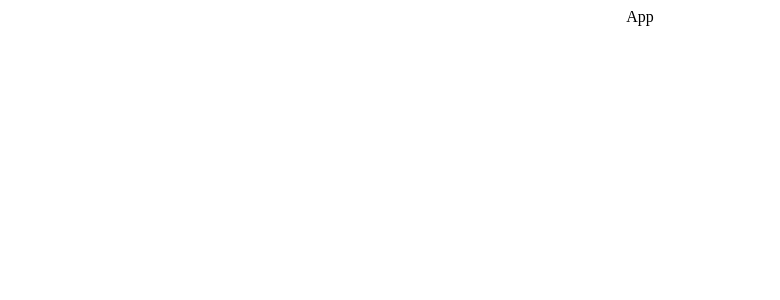
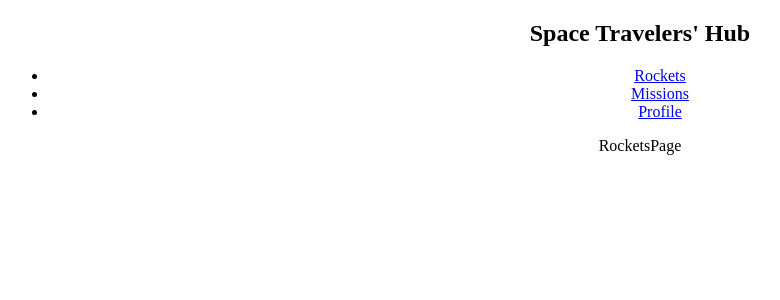
Before and after one commit to kaitcham/travelers, a React (Create React App) app: page / in a window 1280 px wide. Shown: the top 300 px of the page, without its empty margins (0-780 px from the left). Built offline with nearby package versions, Linux system fonts and the light colour scheme.

Commit message:
Add pages,components and routes

```diff
--- a/src/App.js
+++ b/src/App.js
@@ -1,7 +1,23 @@
 import './App.css';
+import { Routes, Route } from 'react-router-dom';
+import Navbar from './components/Navbar';
+import RocketsPage from './pages/RocketsPage';
+import MissionsPage from './pages/MissionsPage';
+import ProfilePage from './pages/ProfilePage';
+import ErrorPage from './pages/ErrorPage';
 
 function App() {
-  return <div className="App">App</div>;
+  return (
+    <div className="App">
+      <Navbar />
+      <Routes>
+        <Route path="/" element={<RocketsPage />} />
+        <Route path="/missions" element={<MissionsPage />} />
+        <Route path="/profile" element={<ProfilePage />} />
+        <Route path="*" element={<ErrorPage />} />
+      </Routes>
+    </div>
+  );
 }
 
 export default App;
--- /dev/null
+++ b/src/components/Navbar.js
@@ -0,0 +1,40 @@
+import React from 'react';
+import { NavLink } from 'react-router-dom';
+
+const Navbar = () => {
+  const links = [
+    {
+      id: 1,
+      path: '/',
+      text: 'Rockets',
+    },
+    {
+      id: 2,
+      path: '/missions',
+      text: 'Missions',
+    },
+    {
+      id: 3,
+      path: '/profile',
+      text: 'Profile',
+    },
+  ];
+  return (
+    <header>
+      <nav>
+        <h1>Space Travelers&apos; Hub</h1>
+        <ul className="navbar">
+          {links.map((link) => (
+            <li key={link.id}>
+              <NavLink to={link.path} exact="true">
+                {link.text}
+              </NavLink>
+            </li>
+          ))}
+        </ul>
+      </nav>
+    </header>
+  );
+};
+
+export default Navbar;
--- a/src/index.js
+++ b/src/index.js
@@ -1,10 +1,13 @@
 import React from 'react';
 import ReactDOM from 'react-dom/client';
+import { BrowserRouter as Router } from 'react-router-dom';
 import App from './App';
 
 const root = ReactDOM.createRoot(document.getElementById('root'));
 root.render(
   <React.StrictMode>
-    <App />
+    <Router>
+      <App />
+    </Router>
   </React.StrictMode>,
 );
--- /dev/null
+++ b/src/pages/ErrorPage.js
@@ -0,0 +1,5 @@
+import React from 'react';
+
+const ErrorPage = () => <div>ErrorPage</div>;
+
+export default ErrorPage;
--- /dev/null
+++ b/src/pages/MissionsPage.js
@@ -0,0 +1,5 @@
+import React from 'react';
+
+const MissionsPage = () => <div>MissionsPage</div>;
+
+export default MissionsPage;
--- /dev/null
+++ b/src/pages/ProfilePage.js
@@ -0,0 +1,5 @@
+import React from 'react';
+
+const ProfilePage = () => <div>ProfilePage</div>;
+
+export default ProfilePage;
--- /dev/null
+++ b/src/pages/RocketsPage.js
@@ -0,0 +1,5 @@
+import React from 'react';
+
+const RocketsPage = () => <div>RocketsPage</div>;
+
+export default RocketsPage;
```
